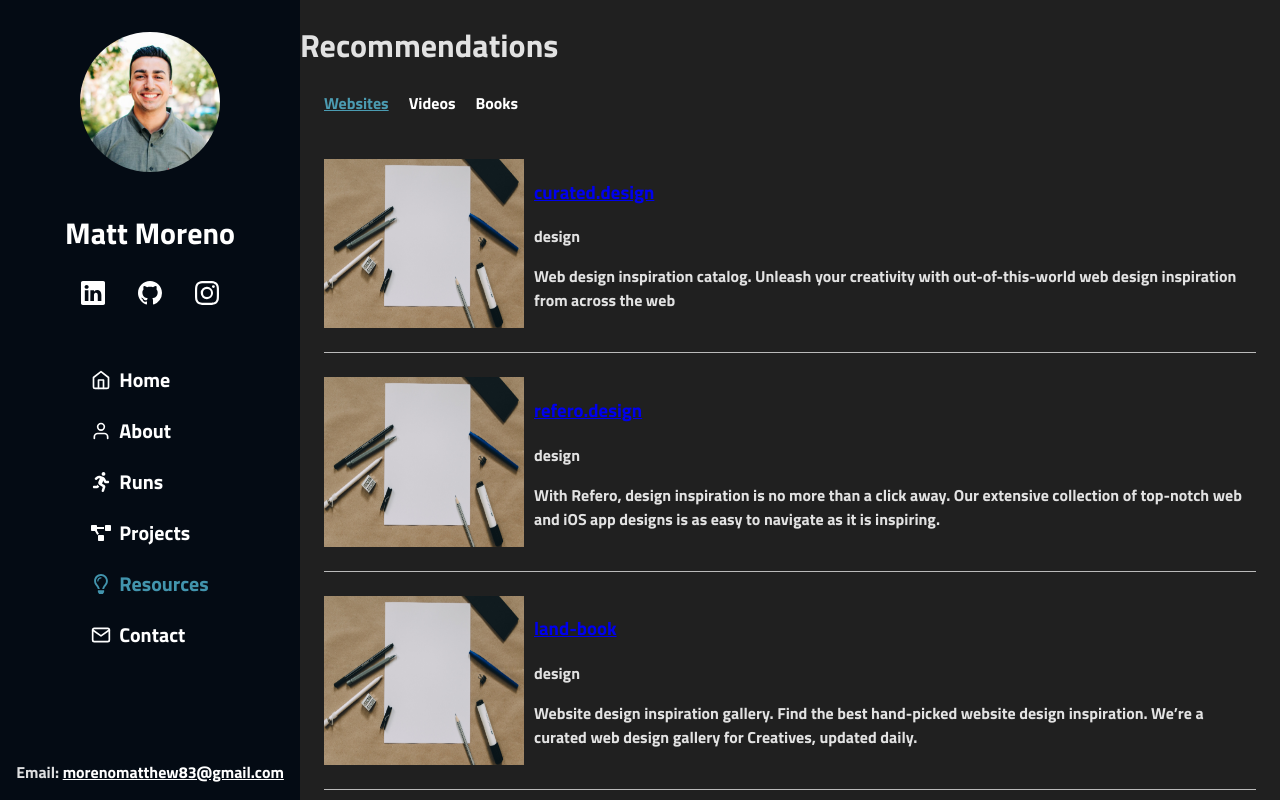
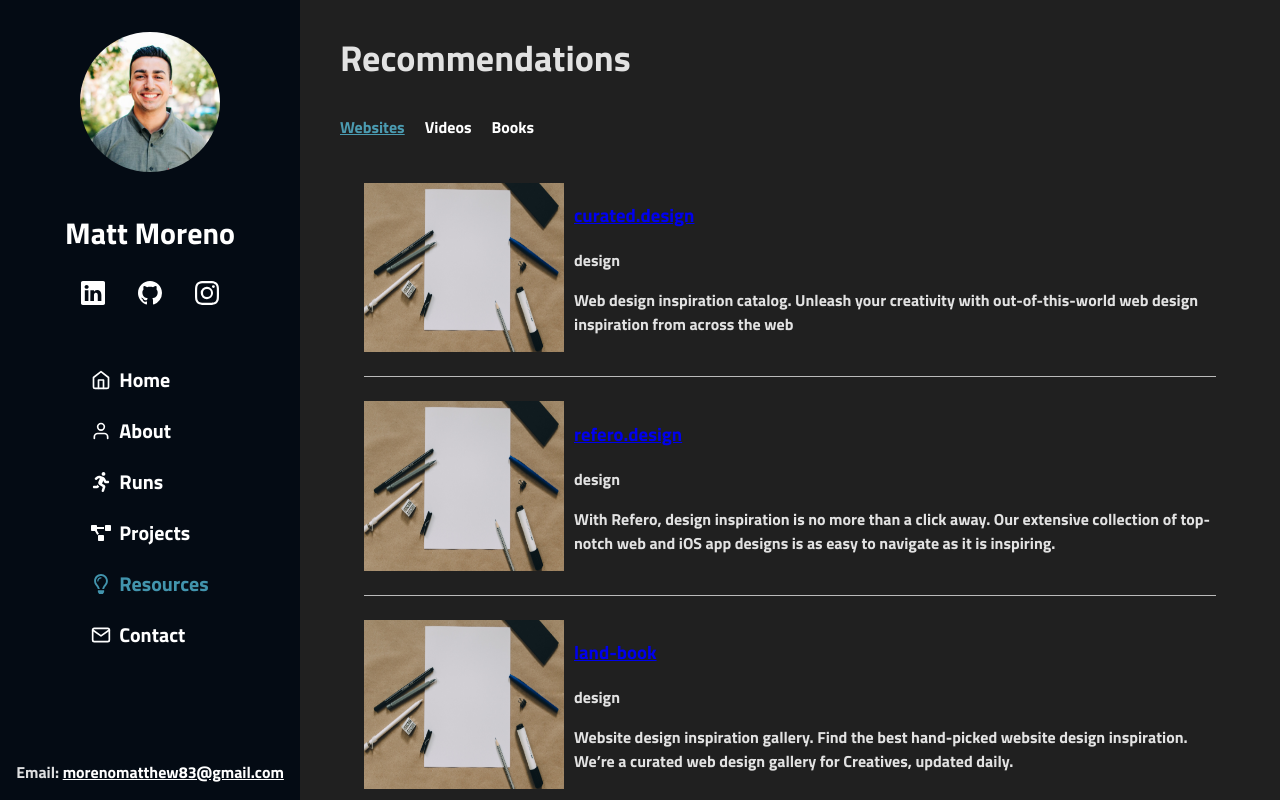
Before and after one commit to matt-moreno/portfolio, a React (Vite) app: page /resources in a window 1280 px wide. Built offline with nearby package versions, Linux system fonts and the light colour scheme.

Commit message:
fix resources

```diff
--- a/src/pages/Resources/Resources.css
+++ b/src/pages/Resources/Resources.css
@@ -1,9 +1,16 @@
 /* === RESOURCES HEADER === */
+.resources-container {
+  padding: 0 40px 0 40px;
+}
+
+.resources-container > h1 {
+  font-size: 36px;
+}
+
 .resources-nav {
   display: flex;
   gap: 20px;
   margin-bottom: 20px;
-  margin-left: 24px;
 }
 
 .resources-nav > a {
--- a/src/pages/Resources/Resources.tsx
+++ b/src/pages/Resources/Resources.tsx
@@ -4,6 +4,7 @@
 export default function Resources() {
   return (
     <div className="main-wrapper">
+      <section className="resources-container">
         <h1>Recommendations</h1>
         <nav className="resources-nav">
           <NavLink to="." end>
@@ -15,6 +16,7 @@
         <div>
           <Outlet />
         </div>
+      </section>
     </div>
   );
 }
```
Lines whose indentation alone changed are shown as unchanged.
